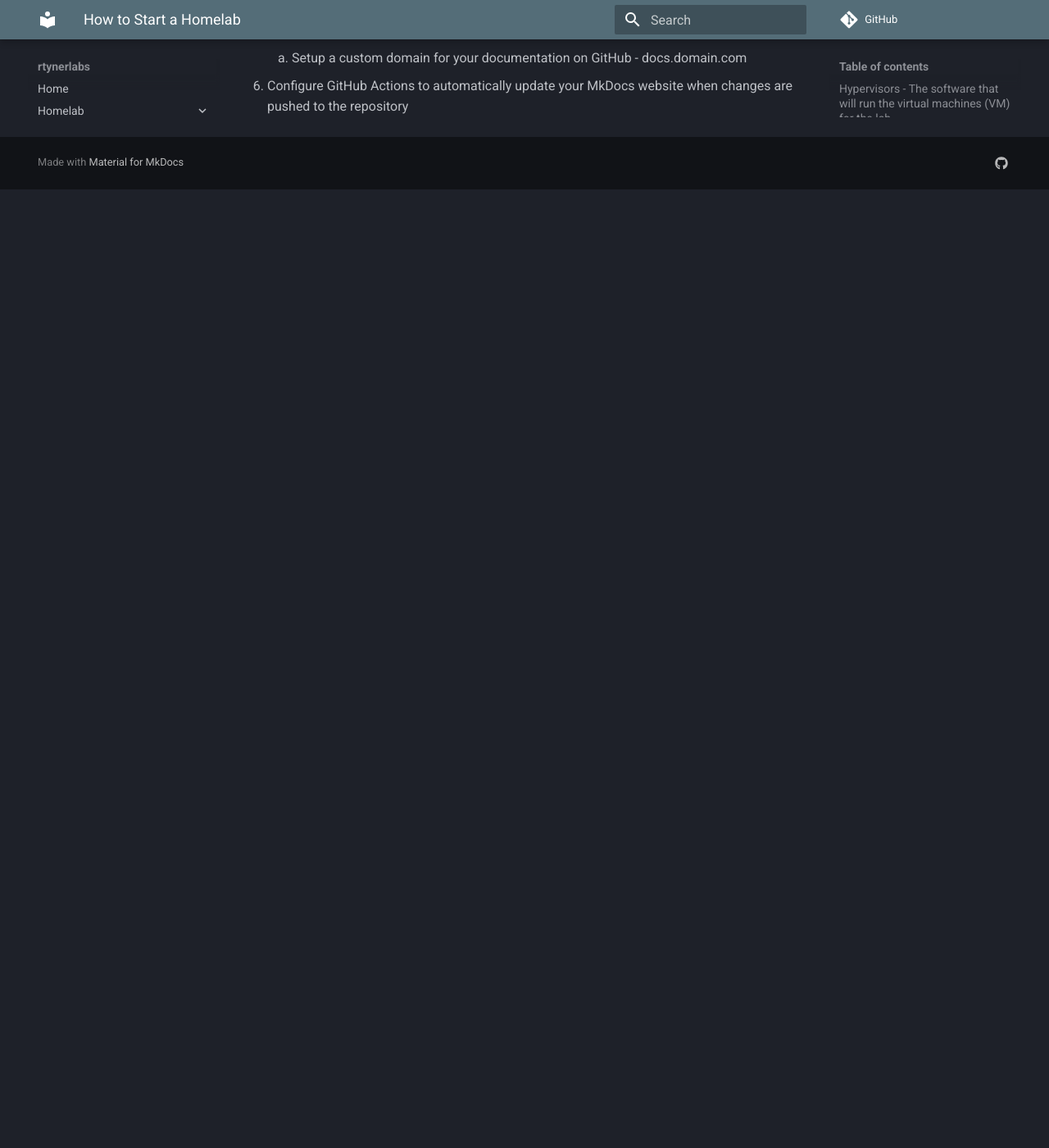
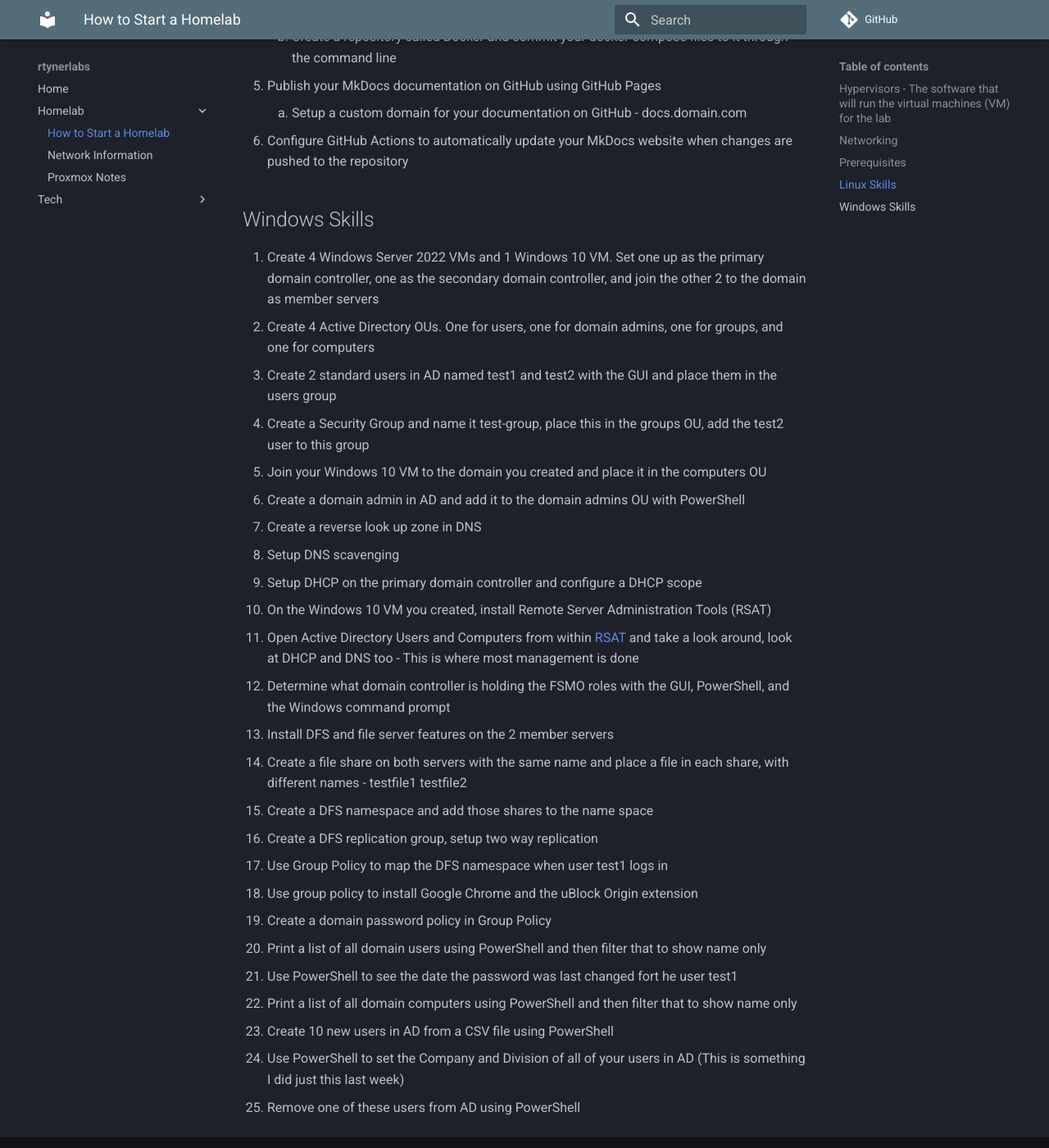
Before and after one commit to rtyner/mkdocs, an MkDocs documentation site: the page built from docs/Homelab/How-to-Start-a-Homelab.md, in a window 1280 px wide and 1400 px high, scrolled down 2789 px. Shown: the whole window at 82% size. Built offline with MkDocs 1.6.1 and Material for MkDocs 9.7.7, drawn with Linux system fonts in a browser that asks for light colours; comment, search, counter and statistics services are not loaded; before the commit the page ends 3020 px from its top, so only the background shows below that; some of the changed text lies outside the part shown.

Commit message:
added windows skills

```diff
--- a/docs/Homelab/How-to-Start-a-Homelab.md
+++ b/docs/Homelab/How-to-Start-a-Homelab.md
@@ -15,7 +15,8 @@
 ## Prerequisites
 - SSH key created on your local computer
 - Debian 11 ISO downloaded
-- Domain name for your lab decided (example.lab.com)
+- Domain name for your Linux lab decided (example.lab.com)
+- Domain name for your Windows lab decided (example.lab.com)
 - [Ansible](https://docs.ansible.com/ansible/latest/user_guide/index.html) installed on your local computer
 - A domain name on the internet
 
@@ -36,7 +37,8 @@
 	10. Determine how you are going to backup this VM and the rest of your VMs
 3. Create 2 Debian 11 VMs with 4GB of RAM and 2 vCPUs in the same manner as above, name these docker-01.domain.com and docker-02.domain.com
 	1. Figure out how to allow Ansible to connect to your new VM - https://docs.ansible.com/ansible/latest/user_guide/connection_details.html
-	2. Create an Ansible playbook to configure your two new servers with below settings:
+	2. Install [Ansible](https://docs.ansible.com/ansible/latest/user_guide/index.html) on your local computer
+	3. Create an Ansible playbook to configure your two new servers with below settings:
 		1. Deny root login over SSH
 		2. Disable password login over SSH
 		3. Set this as the message of the day for the server - https://raw.githubusercontent.com/jwandrews99/Linux-Automation/master/misc/motd.sh
@@ -44,22 +46,50 @@
 		5. Install `docker` and `docker-compose`
 		6. Create a user for yourself
 		7. Add your user to the docker group
-	3. On docker-01 install the Pi-hole container by using a docker compose file
-	4. Configure Pi-hole through the webui and add the blocklists at https://v.firebog.net/hosts/lists.php?type=tick
-	5. On docker-02 install the Pi-hole container using a docker compose file
-	6. Setup [Gravity Sync](https://github.com/vmstan/gravity-sync) to keep the two servers in sync
-	7. Add the domain names of your 3 VMs to the Pi-hole local DNS, you can now resolve these hostnames in your browser
+	4. On docker-01 install the Pi-hole container by using a docker compose file
+	5. Configure Pi-hole through the webui and add the blocklists at https://v.firebog.net/hosts/lists.php?type=tick
+	6. On docker-02 install the Pi-hole container using a docker compose file
+	7. Setup [Gravity Sync](https://github.com/vmstan/gravity-sync) to keep the two servers in sync
+	8. Add the domain names of your 3 VMs to the Pi-hole local DNS, you can now resolve these hostnames in your browser
 		1. From now on, when you create a service with a hostname, add it to the Pi-hole local DNS
-	8. On docker-01 install and setup [Portainer](https://docs.portainer.io/start/intro)
-	9. On docker-01 install and setup [Uptime Kuma](https://github.com/louislam/uptime-kuma)
+	9. On docker-01 install and setup [Portainer](https://docs.portainer.io/start/intro)
+	10. On docker-01 install and setup [Uptime Kuma](https://github.com/louislam/uptime-kuma)
 		1. Configure Uptime Kuma to send alerts to a Discord server when one of your services loses connectivity
-	10. On docker-02 install and setup [Dashy](https://github.com/lissy93/dashy)
+	11. On docker-02 install and setup [Dashy](https://github.com/lissy93/dashy)
 		1. Configure [Cloudflare Tunnels](https://developers.cloudflare.com/cloudflare-one/connections/connect-apps) to allow secure access to Dashy from the internet using your internet facing domain name
 		2. With Dashy secured, add your Pi-hole, Uptime Kuma, and MkDocs to Cloudflare Tunnels and add them to your Dashy dashboard
-	11. Create an Ansible playbook to update all of your servers
+	12. Create an Ansible playbook to update all of your servers
 4. Create a GitHub account and add your SSH key to it
 	1. Create a repository called Ansible and commit your playbook to it through the command line
 	2. Create a repository called Docker and commit your docker-compose files to it through the command line
 5. Publish your MkDocs documentation on GitHub using GitHub Pages
 	1. Setup a custom domain for your documentation on GitHub - docs.domain.com
 6. Configure GitHub Actions to automatically update your MkDocs website when changes are pushed to the repository
+
+## Windows Skills
+
+1. Create 4 Windows Server 2022 VMs and 1 Windows 10 VM. Set one up as the primary domain controller, one as the secondary domain controller, and join the other 2 to the domain as member servers
+2. Create 4 Active Directory OUs. One for users, one for domain admins, one for groups, and one for computers
+3. Create 2 standard users in AD named test1 and test2 with the GUI and place them in the users group
+4. Create a Security Group and name it test-group, place this in the groups OU, add the test2 user to this group
+5. Join your Windows 10 VM to the domain you created and place it in the computers OU
+6. Create a domain admin in AD and add it to the domain admins OU with PowerShell
+7. Create a reverse look up zone in DNS
+8. Setup DNS scavenging
+9. Setup DHCP on the primary domain controller and configure a DHCP scope
+10. On the Windows 10 VM you created, install Remote Server Administration Tools (RSAT)
+11. Open Active Directory Users and Computers from within [RSAT](https://learn.microsoft.com/en-us/troubleshoot/windows-server/system-management-components/remote-server-administration-tools) and take a look around, look at DHCP and DNS too - This is where most management is done
+12. Determine what domain controller is holding the FSMO roles with the GUI, PowerShell, and the Windows command prompt
+13. Install DFS and file server features on the 2 member servers
+14. Create a file share on both servers with the same name and place a file in each share, with different names - testfile1 testfile2
+15. Create a DFS namespace and add those shares to the name space
+16. Create a DFS replication group, setup two way replication
+17. Use Group Policy to map the DFS namespace when user test1 logs in
+18. Use group policy to install Google Chrome and the uBlock Origin extension
+19. Create a domain password policy in Group Policy
+20. Print a list of all domain users using PowerShell and then filter that to show name only
+21. Use PowerShell to see the date the password was last changed fort he user test1
+22. Print a list of all domain computers using PowerShell and then filter that to show name only
+23. Create 10 new users in AD from a CSV file using PowerShell
+24. Use PowerShell to set the Company and Division of all of your users in AD (This is something I did just this last week)
+25. Remove one of these users from AD using PowerShell
```
Also changed, not shown: other parts of docs/Homelab/How-to-Start-a-Homelab.md (+1 -1 lines).
